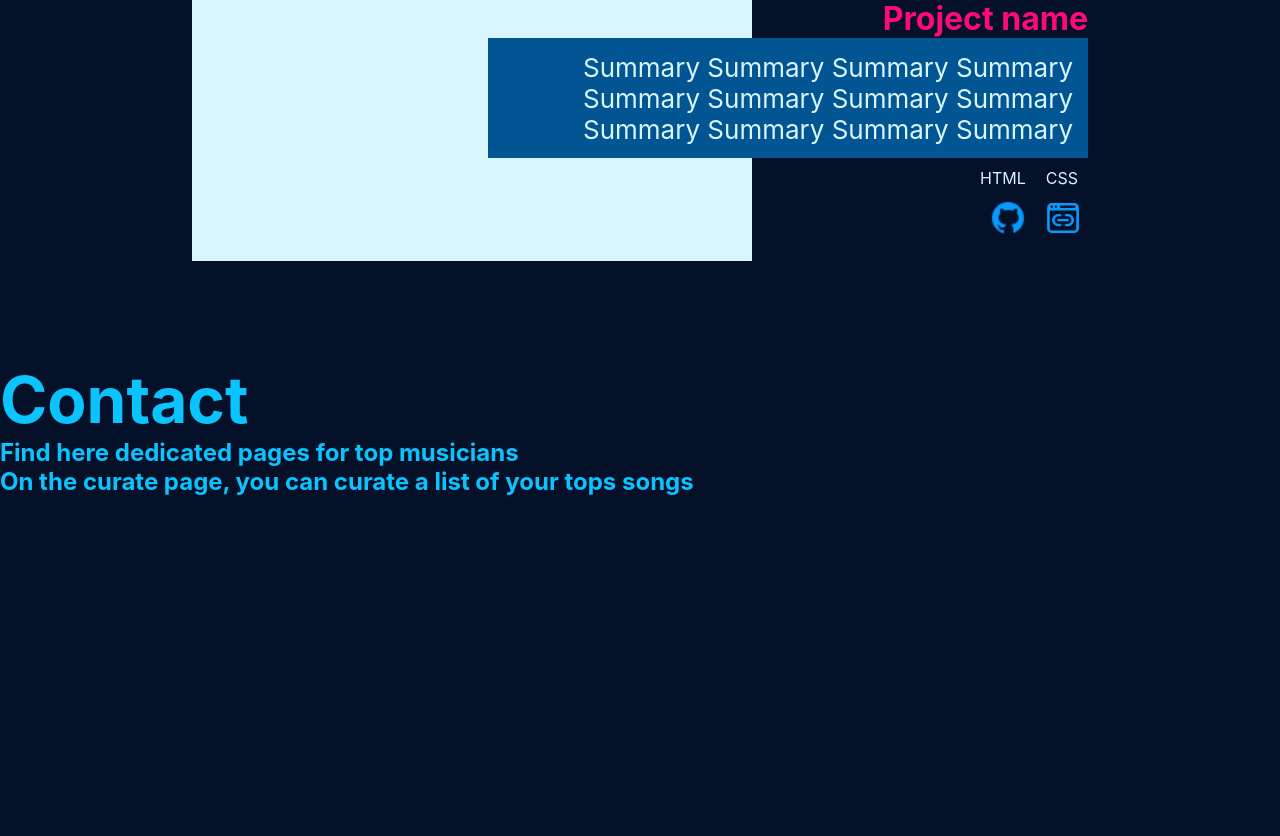
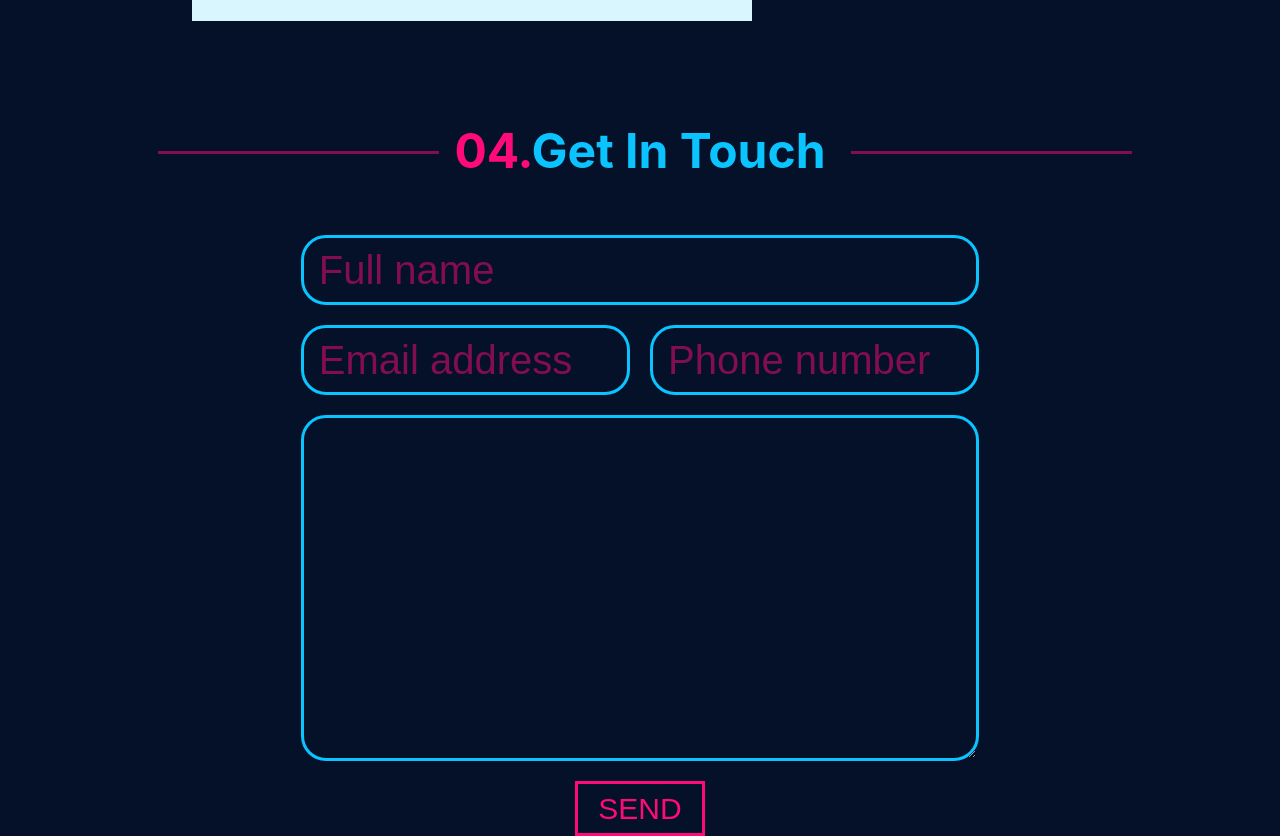
Before and after one commit to LaylaSouthcombe/Portfolio, a React (Create React App) app: page / in a window 1280 px wide. Shown: the part 2887-3723 px from the top of the page. Before the commit the page ends 3383 px from the top, so only its background shows below. Built offline with nearby package versions, Linux system fonts and the light colour scheme.

Commit message:
add contact form and styling

```diff
--- a/src/App.js
+++ b/src/App.js
@@ -8,6 +8,7 @@ import './App.css';
 import './pages/About/style.css'
 import './pages/Skills/style.css'
 import './pages/Projects/style.css'
+import './pages/Contact/style.css'
 import './components/Project/style.css'
 
 function App() {
--- a/src/pages/Contact/index.js
+++ b/src/pages/Contact/index.js
@@ -3,9 +3,18 @@ import React from 'react'
 const Contact = () => {
     return(
        <div className="sectionDiv" id="contact">
-         <h1>Contact</h1>
-        <h2>Find here dedicated pages for top musicians</h2>
-        <h2>On the curate page, you can curate a list of your tops songs</h2>
+            <div className="contactTitle">
+                <div className="contactLine1"></div>
+                <h2><span className="number">04.</span>Get In Touch</h2>
+                <div className="contactLine2"></div>
+            </div>
+            <form action="mailto:laylasouthcombe789@outlook.com" method="post" enctype="text/plain" className="contactForm">
+                <input type="text" name="fullName" id="fullName" placeholder="Full name" className="formItem1"/>
+                <input type="email" name="email" id="email" placeholder="Email address" className="formItem2"/>
+                <input type="tel" name="phoneNum" id="phoneNum" placeholder="Phone number" className="formItem3"/>
+                <textarea name="message" id="message" cols="30" rows="10" className="formItem4"></textarea >
+                <input type="submit" className="sendEmail formItem5" value="SEND" />
+            </form>
        </div>
     )
 }
--- /dev/null
+++ b/src/pages/Contact/style.css
@@ -0,0 +1,94 @@
+#contact {
+    height: 45vh;
+    font-size: 32px;
+    font-weight: bold;
+    margin-top: 50px;
+}
+
+.contactTitle > h2 {
+    margin-bottom: 55px;
+}
+
+.contactTitle {
+    display: flex;
+    justify-content: center;
+    margin: 0 auto;
+}
+
+.contactLine1 {
+    background-color: #FF0A78;
+    opacity: 0.5;
+    display: inline-block;
+    width: 22vw;
+    height: 3px;
+    margin-top: 30px;
+    margin-left: 25px;
+    margin-right: 15px;
+}
+
+.contactLine2 {
+    background-color: #FF0A78;
+    opacity: 0.5;
+    display: inline-block;
+    width: 22vw;
+    height: 3px;
+    margin-top: 30px;
+    margin-right: 15px;
+    margin-left: 25px;
+}
+
+.contactForm {
+    display: grid;
+    grid-template-areas:
+      'fullName fullName'
+      'email phone'
+      'message message'
+      'send send';
+    gap: 20px;
+    width: 53vw;
+    margin: 0 auto;
+}
+.formItem1 { grid-area: fullName; }
+.formItem2 { grid-area: email; }
+.formItem3 { grid-area: phone; }
+.formItem4 { grid-area: message; }
+.formItem5 { grid-area: send; }
+
+.formItem1,
+.formItem2,
+.formItem3,
+.formItem4 {
+    background-color: #041129;
+    border: 3px solid #0AC3FF;
+    outline: none;
+    border-radius: 25px;
+    padding-left: 15px;
+    width: 100%;
+    color: #D9F6FF;
+}
+.formItem1,
+.formItem2,
+.formItem3 {
+    height: 70px;
+    font-size: 40px;
+}
+
+.formItem4 {
+    font-size: 30px;
+}
+
+::placeholder{
+    color:#FF0A78;
+    opacity: 0.5;
+}
+
+.sendEmail {
+    width: 130px;
+    height: 55px;
+    font-size: 30px;
+    margin: 0 auto;
+    color: #FF0A78;
+    background-color: #041129;
+    border: 3px solid #FF0A78;
+    text-align: center;
+}
--- a/src/pages/Projects/style.css
+++ b/src/pages/Projects/style.css
@@ -1,7 +1,3 @@
-#projects {
-    margin-top: 100px;
-}
-
 .projectsTitle > h2 {
     margin-bottom: 65px;
     font-size: 48px;
--- a/src/pages/Skills/style.css
+++ b/src/pages/Skills/style.css
@@ -1,12 +1,12 @@
 #skills {
-    height: 50vh;
+    height: 45vh;
     font-size: 32px;
     font-weight: bold;
-    margin-top: 150px;
+    margin-top: 50px;
 }
 
 .skillsTitle > h2 {
-    margin-bottom: 60px;
+    margin-bottom: 55px;
 }
 
 .skillsTitle {
@@ -55,7 +55,7 @@
   padding: 10px;
   width: 70vw;
   margin: 0 auto;
-  margin-top: 40px;
+  margin-top: 100px;
   justify-items: center;
 }
 
```
Also changed, not shown: src/images/headshot.png.
